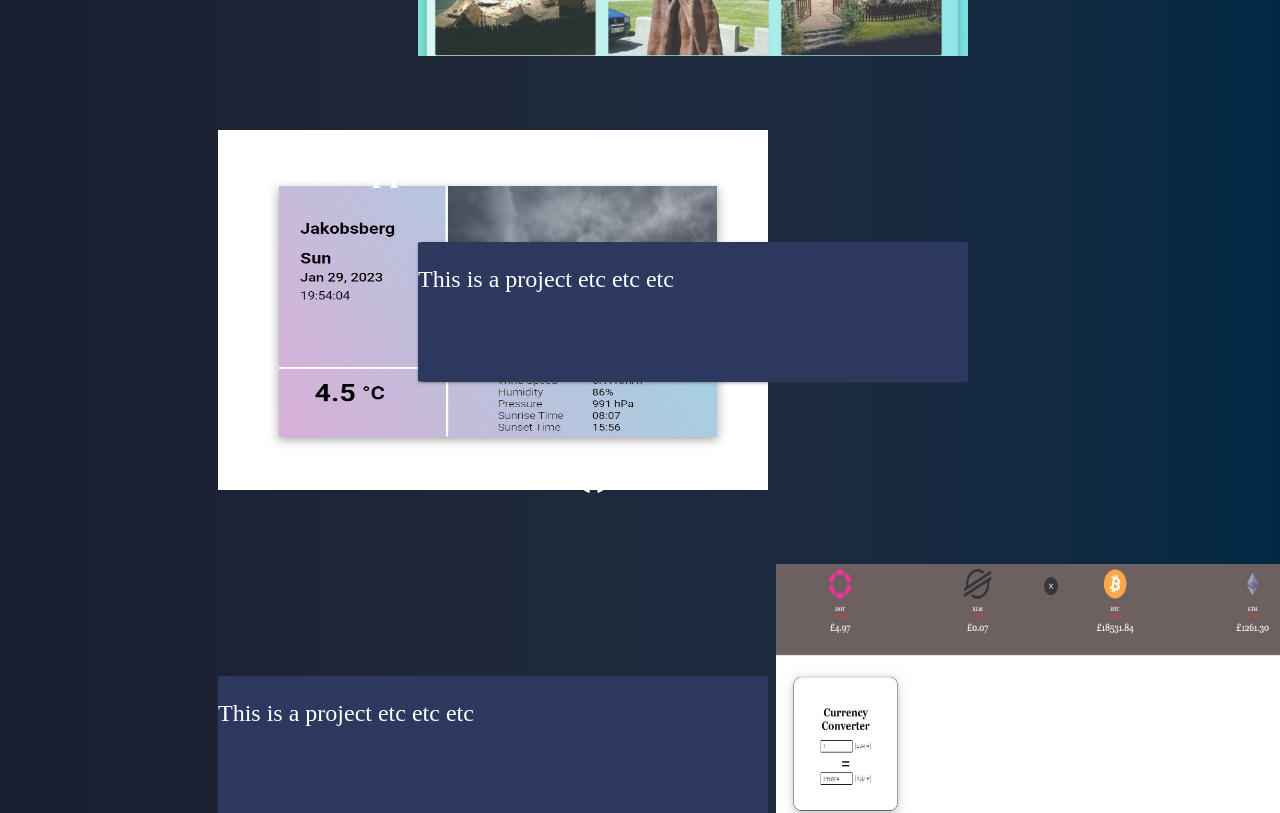
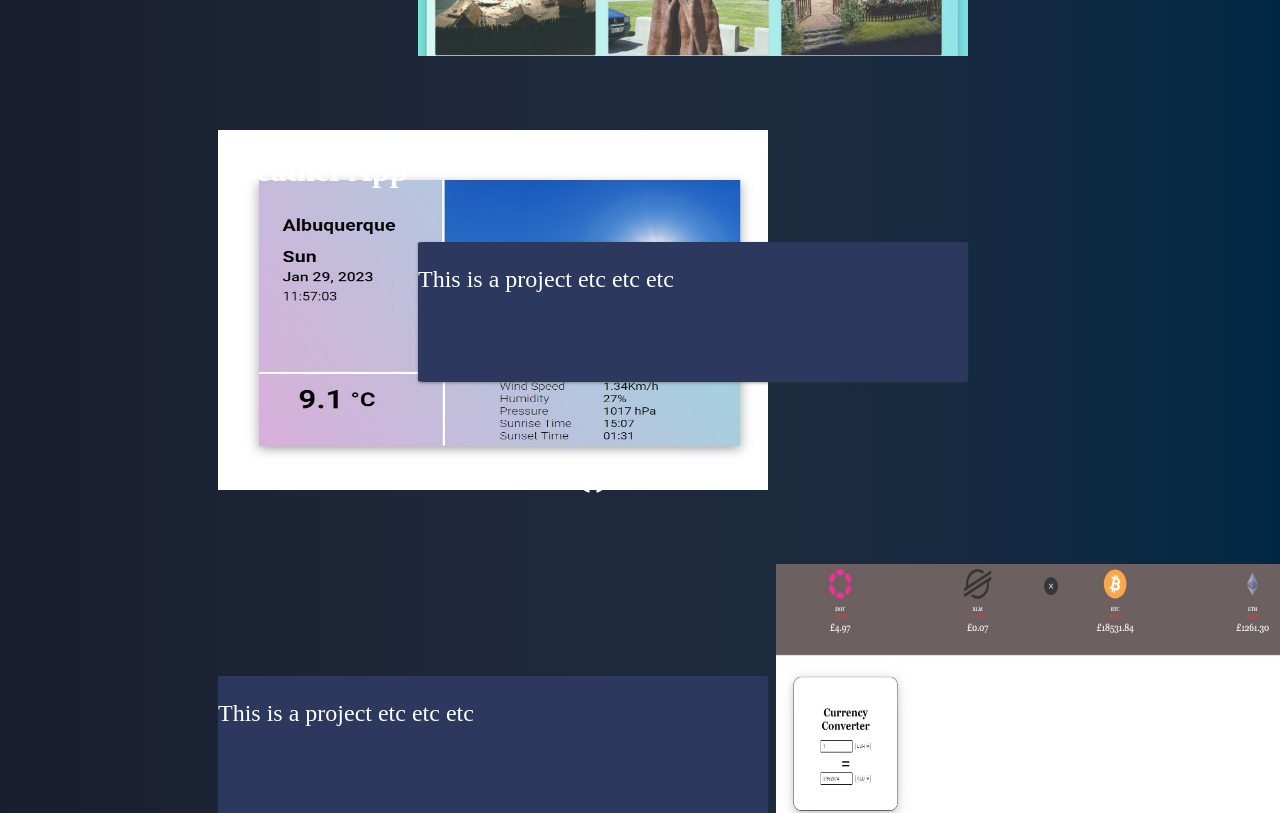
Before and after one commit to marlybone/Portfolio, a React (Vite) app: page / in a window 1280 px wide. Shown: the part 1020-1833 px from the top of the page. Built offline with nearby package versions, Linux system fonts and the light colour scheme.

Commit message:
added hover item component which does the item bounce and added color on mouseover

```diff
--- a/src/App.css
+++ b/src/App.css
@@ -270,3 +270,8 @@ main {
   align-self: end;
   justify-self: center;
 }
+
+.github-code {
+  color: white;
+  font-size: 1.8em;
+}
--- a/src/Components/Projects.jsx
+++ b/src/Components/Projects.jsx
@@ -2,25 +2,25 @@ import React from 'react'
 import Imagecycler from './Imagecycler'
 import { FontAwesomeIcon } from '@fortawesome/react-fontawesome'
 import { faGithub } from '@fortawesome/free-brands-svg-icons'
+import useHoverIcons from './useHoverIcons'
 
 const Projects = () => {
+
   const styles = {
     transform: 'translateX(100%)',
      color: 'white',
     direction: 'rtl'
-  }
-
-  const githubStyle = {
-    fontSize:'2em',
-    color:'white',
-  }
-
+  };
   const images = [
     'src/img/ss01.jpg',
     'src/img/ss02.jpg',
     'src/img/ss03.jpg'
-  ]
-
+  ];
+  const imagestwo = [
+    'src/img/weather01.jpg',
+    'src/img/weather02.jpg'
+  ];
+  useHoverIcons('.github-code');
   return(
     <div>
       <h1 style={{color:'white'}}>My Projects</h1>
@@ -28,17 +28,17 @@ const Projects = () => {
         <div className='image-one-col-span-two'><Imagecycler className='places-proj' images={images}/></div>
         <h1 className='project-tags' style={styles}>Maps PlaceServices</h1>
         <a className='github-project-one' href="https://github.com/marlybone/GoogleMapDataVis" target="_blank">
-        <FontAwesomeIcon icon={faGithub} style={githubStyle} />
+        <FontAwesomeIcon className='github-code' icon={faGithub} />
         </a>
         <div className='text-col-span-two'>
         <p>
           I utilized the Google Maps API and WorldBank Open Data's CSV information to craft a data visualization on Google Maps that showcases relevant country data. To enhance the user experience, I integrated Google's PlaceServices to allow for searching and identifying popular tourist destinations within cities.
         </p>
         </div>
-        <div className='image-two-col-span-two'><img src="src/img/weather01.jpg"/></div>
+        <div className='image-two-col-span-two'><Imagecycler className='places-proj' images={imagestwo}/></div>
         <h1 className='project-tags' style={{transform: 'translateX(-100%)', color:'white'}}>Weather App</h1>
         <a className='github-project-two' href="https://github.com/marlybone/weather-app" target="_blank">
-        <FontAwesomeIcon icon={faGithub} style={githubStyle} />
+        <FontAwesomeIcon className='github-code' icon={faGithub} />
         </a>
         <div className='text-two-col-span-two'>
          <p>
@@ -48,7 +48,7 @@ const Projects = () => {
         <div className='image-three-col-span-two'><img src="src/img/currcon01.jpg"/></div>
         <h1 className='project-tags' style={styles}>Currency Converter</h1>
         <a className='github-project-three' href="https://github.com/marlybone/CurrencyConverter" target="_blank">
-        <FontAwesomeIcon icon={faGithub} style={githubStyle} />
+        <FontAwesomeIcon className='github-code' icon={faGithub} />
         </a>
         <div className='text-three-col-span-two'>
          <p>
--- a/src/Components/Social.jsx
+++ b/src/Components/Social.jsx
@@ -1,40 +1,17 @@
 import React from 'react'
-import { useEffect , useState, useRef } from 'react'
 import { FontAwesomeIcon } from '@fortawesome/react-fontawesome'
 import { faGithub , faTwitter , faCodepen , faLinkedin } from '@fortawesome/free-brands-svg-icons'
+import useHoverIcons from './useHoverIcons'
 
 
 const Social = () => {
-  const icons = useRef(null);
-
-  useEffect(() => {
-    icons.current = document.querySelectorAll('.fontawesome-icons');
-    icons.current.forEach(icon => {
-      icon.addEventListener('mouseover',()=>{
-        icon.style.top = '-3px';
-      });
-      icon.addEventListener('mouseout',()=>{
-        icon.style.top = '0px';
-      });
-    });
-    return () => {
-      icons.current.forEach(icon => {
-        icon.removeEventListener('mouseover',()=>{
-          icon.style.top = '-3px';
-        });
-        icon.removeEventListener('mouseout',()=>{
-          icon.style.top = '0px';
-        });
-      });
-    };
-  }, []);
-
+  useHoverIcons('.fontawesome-icons');
   return(
     <div className="side-container">
       <div className='side-items'>
-        <a href=""><FontAwesomeIcon icon={faLinkedin} className="fontawesome-icons"/></a>
-        <a href=""><FontAwesomeIcon icon={faTwitter} className="fontawesome-icons"/></a>
-        <a href=""><FontAwesomeIcon icon={faGithub} className="fontawesome-icons"/></a>
+        <a href="https://www.linkedin.com/in/marlon-stevenson-510738109/"><FontAwesomeIcon icon={faLinkedin} className="fontawesome-icons"/></a>
+        <a href="https://twitter.com/Maestvenlon"><FontAwesomeIcon icon={faTwitter} className="fontawesome-icons"/></a>
+        <a href="https://github.com/marlybone"><FontAwesomeIcon icon={faGithub} className="fontawesome-icons"/></a>
         <a href=""><FontAwesomeIcon icon={faCodepen} className="fontawesome-icons"/></a>
       </div>
     </div>
--- /dev/null
+++ b/src/Components/useHoverIcons.jsx
@@ -0,0 +1,36 @@
+import { useRef, useEffect } from 'react';
+
+const useHoverIcons = selector => {
+  const icons = useRef(null);
+
+  useEffect(() => {
+    icons.current = document.querySelectorAll(selector);
+
+    icons.current.forEach(icon => {
+      icon.addEventListener('mouseover', () => {
+        icon.style.top = '-3px';
+        icon.style.color = 'teal';
+      });
+      icon.addEventListener('mouseout', () => {
+      icon.style.top = '0px';
+      icon.style.color = ''
+      });
+    });
+    return () => {
+      icons.current.forEach(icon => {
+        icon.removeEventListener('mouseover', () => {
+          icon.style.top = '-3px';
+          icon.style.color = 'teal';
+        });
+        icon.removeEventListener('mouseout', () => {
+          icon.style.top = '0px';
+          icon.style.collor = '';
+        });
+      });
+    };
+  }, [selector]);
+};
+
+
+
+export default useHoverIcons;
```
